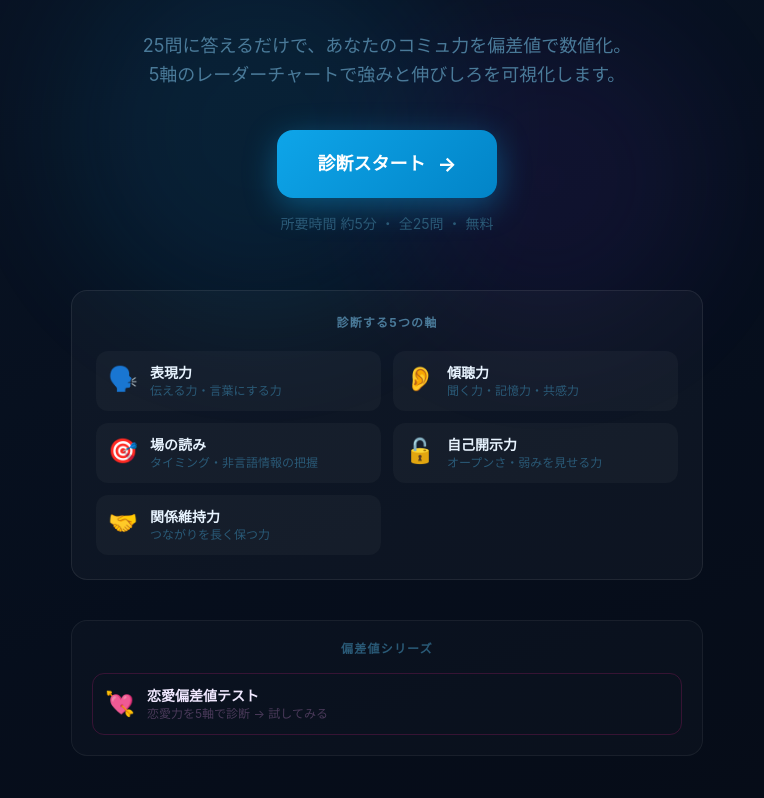
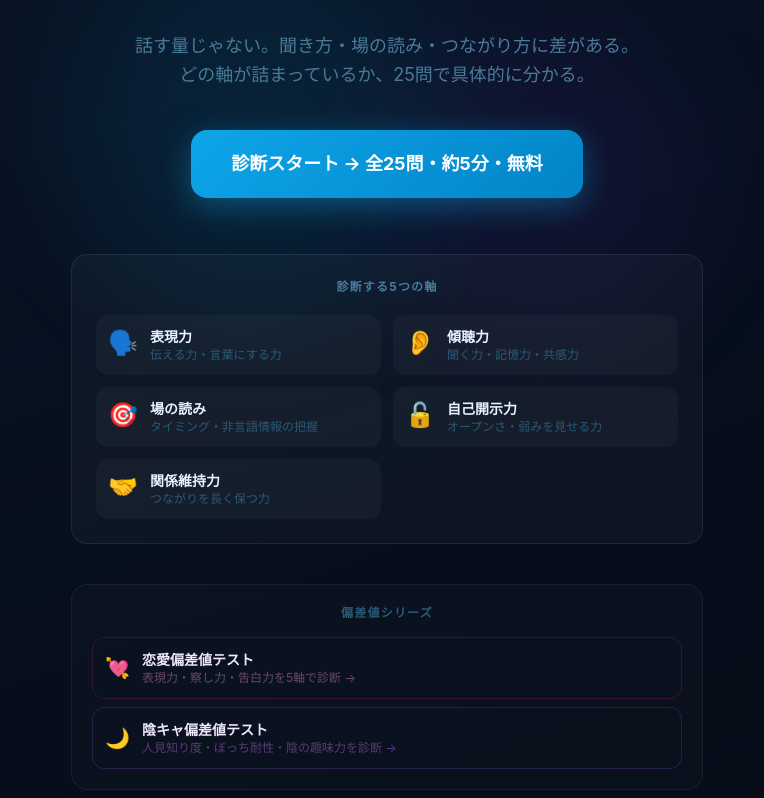
Before and after one commit to yokusern/renai-hensachi, a Next.js app: page /commu in a window 1280 px wide. Shown: the part 261-1059 px from the top of the page, without its empty margins (253-1017 px from the left). Built offline with nearby package versions, Linux system fonts and the light colour scheme.

Commit message:
Fix: concrete copy, opacity-8 bug, inka stat hero, commu+inka cross-links, illegible colors

```diff
--- a/app/commu/page.tsx
+++ b/app/commu/page.tsx
@@ -32,7 +32,7 @@ export default function CommuHome() {
     >
       <div className="fixed inset-0 pointer-events-none overflow-hidden">
         <div className="absolute top-1/4 left-1/4 w-96 h-96 rounded-full opacity-10 blur-3xl" style={{ background: "#0ea5e9" }} />
-        <div className="absolute bottom-1/4 right-1/4 w-80 h-80 rounded-full opacity-8 blur-3xl" style={{ background: "#7c3aed" }} />
+        <div className="absolute bottom-1/4 right-1/4 w-80 h-80 rounded-full blur-3xl" style={{ background: "#7c3aed", opacity: 0.08 }} />
       </div>
 
       <div className="relative z-10 w-full max-w-2xl mx-auto px-5 py-16">
@@ -54,9 +54,9 @@ export default function CommuHome() {
           </h1>
 
           <p className="text-base sm:text-lg leading-relaxed mb-10" style={{ color: "#4a7a99" }}>
-            25問に答えるだけで、あなたのコミュ力を偏差値で数値化。
+            話す量じゃない。聞き方・場の読み・つながり方に差がある。
             <br />
-            5軸のレーダーチャートで強みと伸びしろを可視化します。
+            どの軸が詰まっているか、25問で具体的に分かる。
           </p>
 
           <Link
@@ -67,13 +67,8 @@ export default function CommuHome() {
               boxShadow: "0 8px 32px rgba(14,165,233,0.4)",
             }}
           >
-            診断スタート
-            <span className="text-xl">→</span>
+            診断スタート → 全25問・約5分・無料
           </Link>
-
-          <p className="mt-4 text-sm" style={{ color: "#2a5a77" }}>
-            所要時間 約5分 ・ 全25問 ・ 無料
-          </p>
         </div>
 
         <div
@@ -109,17 +104,30 @@ export default function CommuHome() {
           <p className="text-xs font-bold tracking-widest uppercase mb-4 text-center" style={{ color: "#2a5a77" }}>
             偏差値シリーズ
           </p>
+          <div className="flex flex-col gap-2">
             <Link
               href="/"
               className="flex items-center gap-3 p-3 rounded-xl transition-all hover:bg-white/5"
               style={{ border: "1px solid rgba(233,30,140,0.2)" }}
             >
-            <span className="text-2xl">💘</span>
+              <span className="text-xl">💘</span>
               <div>
                 <p className="text-sm font-bold" style={{ color: "#f0e8ff" }}>恋愛偏差値テスト</p>
-              <p className="text-xs" style={{ color: "#4a3a5a" }}>恋愛力を5軸で診断 → 試してみる</p>
+                <p className="text-xs" style={{ color: "#6a4a6a" }}>表現力・察し力・告白力を5軸で診断 →</p>
               </div>
             </Link>
+            <Link
+              href="/inka"
+              className="flex items-center gap-3 p-3 rounded-xl transition-all hover:bg-white/5"
+              style={{ border: "1px solid rgba(168,85,247,0.2)" }}
+            >
+              <span className="text-xl">🌙</span>
+              <div>
+                <p className="text-sm font-bold" style={{ color: "#f0e8ff" }}>陰キャ偏差値テスト</p>
+                <p className="text-xs" style={{ color: "#5a3a7a" }}>人見知り度・ぼっち耐性・陰の趣味力を診断 →</p>
+              </div>
+            </Link>
+          </div>
         </div>
 
         <p className="text-center text-xs leading-relaxed" style={{ color: "#1a3a55" }}>
--- a/app/commu/result/ResultClient.tsx
+++ b/app/commu/result/ResultClient.tsx
@@ -294,7 +294,7 @@ export default function CommuResultClient({ params }: Props) {
           className="rounded-2xl p-5 mb-8"
           style={{ background: "rgba(233,30,140,0.05)", border: "1px solid rgba(233,30,140,0.15)" }}
         >
-          <p className="text-xs font-bold tracking-widest uppercase mb-3 text-center" style={{ color: "#6b3a5a" }}>
+          <p className="text-xs font-bold tracking-widest uppercase mb-3 text-center" style={{ color: "#7a5a9a" }}>
             偏差値シリーズ
           </p>
           <Link
@@ -304,7 +304,7 @@ export default function CommuResultClient({ params }: Props) {
             <span className="text-2xl">💘</span>
             <div className="flex-1">
               <p className="text-sm font-bold" style={{ color: "#f0e8ff" }}>恋愛偏差値テスト</p>
-              <p className="text-xs" style={{ color: "#4a3a5a" }}>恋愛力を5軸で偏差値化 →</p>
+              <p className="text-xs" style={{ color: "#8a5a7a" }}>表現力・察し力・告白力を5軸で診断 →</p>
             </div>
           </Link>
           <Link
@@ -315,7 +315,7 @@ export default function CommuResultClient({ params }: Props) {
             <span className="text-2xl">🌙</span>
             <div className="flex-1">
               <p className="text-sm font-bold" style={{ color: "#f0e8ff" }}>陰キャ偏差値テスト</p>
-              <p className="text-xs" style={{ color: "#3a2a5a" }}>人見知り・ぼっち耐性・陰の趣味を偏差値化 →</p>
+              <p className="text-xs" style={{ color: "#7a5a8a" }}>人見知り・ぼっち耐性・陰の趣味を診断 →</p>
             </div>
           </Link>
         </div>
--- a/app/inka/page.tsx
+++ b/app/inka/page.tsx
@@ -32,7 +32,7 @@ export default function InkaHome() {
     >
       <div className="fixed inset-0 pointer-events-none overflow-hidden">
         <div className="absolute top-1/4 left-1/4 w-96 h-96 rounded-full opacity-10 blur-3xl" style={{ background: "#a855f7" }} />
-        <div className="absolute bottom-1/4 right-1/4 w-80 h-80 rounded-full opacity-8 blur-3xl" style={{ background: "#6d28d9" }} />
+        <div className="absolute bottom-1/4 right-1/4 w-80 h-80 rounded-full blur-3xl" style={{ background: "#6d28d9", opacity: 0.08 }} />
       </div>
 
       <div className="relative z-10 w-full max-w-2xl mx-auto px-5 py-16">
@@ -44,19 +44,24 @@ export default function InkaHome() {
             🌙 陰キャ度診断
           </div>
 
+          <div className="inline-flex items-center gap-2 text-sm font-bold px-4 py-2 rounded-full mb-4" style={{ background: "rgba(168,85,247,0.1)", color: "#c084fc", border: "1px solid rgba(168,85,247,0.2)" }}>
+            日本人の約6割が陰キャ傾向と回答
+          </div>
+
           <h1
             className="text-5xl sm:text-6xl font-black mb-5 leading-tight"
             style={{ letterSpacing: "-0.03em", color: "#f0e8ff" }}
           >
-            陰キャ偏差値
+            自分がどんな
+            <span style={{ color: "#a855f7" }}>陰キャ</span>か
             <br />
-            <span style={{ color: "#a855f7" }}>テスト</span>
+            分類される
           </h1>
 
-          <p className="text-base sm:text-lg leading-relaxed mb-10" style={{ color: "#5a4a7a" }}>
-            25問に答えるだけで、あなたの陰キャ度を偏差値で数値化。
+          <p className="text-base sm:text-lg leading-relaxed mb-10" style={{ color: "#7a5a9a" }}>
+            人見知り・ぼっち耐性・趣味没頭の5軸で偏差値化。
             <br />
-            5軸のレーダーチャートで「どんな陰キャか」を可視化します。
+            25問・約5分・無料。
           </p>
 
           <Link
@@ -71,9 +76,6 @@ export default function InkaHome() {
             <span className="text-xl">→</span>
           </Link>
 
-          <p className="mt-4 text-sm" style={{ color: "#3a2a5a" }}>
-            所要時間 約5分 ・ 全25問 ・ 無料
-          </p>
         </div>
 
         <div
@@ -135,10 +137,8 @@ export default function InkaHome() {
           </div>
         </div>
 
-        <p className="text-center text-xs leading-relaxed" style={{ color: "#2a1a4a" }}>
-          調査根拠: 約6割が陰キャ傾向（20%「陰キャ」+ 39%「どちらかといえば陰キャ」と回答）。
-          <br />
-          設問は社交不安尺度・孤独親和性研究・Big Fiveをもとに設計。
+        <p className="text-center text-xs leading-relaxed" style={{ color: "#6a4a8a" }}>
+          設問は社交不安尺度・孤独親和性研究・Big Fiveをもとに設計。結果は保存されません。
         </p>
       </div>
 
--- a/app/page.tsx
+++ b/app/page.tsx
@@ -6,12 +6,12 @@ const TESTS = [
     startHref: "/quiz",
     emoji: "💘",
     title: "恋愛偏差値テスト",
-    desc: "恋愛力を偏差値で数値化",
+    desc: "なぜ恋愛がうまくいかないか、5軸の数値で見える",
     accent: "#e91e8c",
     accentBg: "rgba(233,30,140,0.12)",
     accentBorder: "rgba(233,30,140,0.25)",
     accentGlow: "rgba(233,30,140,0.4)",
-    categories: ["コミュニケーション力", "自己理解度", "相手への理解度", "行動力", "メンタル安定度"],
+    categories: ["表現力", "傾聴力", "察し力", "告白力", "依存度"],
     research: "Gottman / ECR-R / 感情知性尺度",
   },
   {
@@ -19,7 +19,7 @@ const TESTS = [
     startHref: "/commu/quiz",
     emoji: "💬",
     title: "コミュ力偏差値テスト",
-    desc: "コミュ力を偏差値で数値化",
+    desc: "話す量じゃない。どの軸で詰まっているか数値で分かる",
     accent: "#0ea5e9",
     accentBg: "rgba(14,165,233,0.12)",
     accentBorder: "rgba(14,165,233,0.25)",
@@ -32,7 +32,7 @@ const TESTS = [
     startHref: "/inka/quiz",
     emoji: "🌙",
     title: "陰キャ偏差値テスト",
-    desc: "陰キャ度を偏差値で数値化",
+    desc: "人見知り・ぼっち耐性・趣味没頭。自分がどのタイプか分類される",
     accent: "#a855f7",
     accentBg: "rgba(168,85,247,0.12)",
     accentBorder: "rgba(168,85,247,0.25)",
@@ -49,8 +49,8 @@ export default function Hub() {
       style={{ background: "linear-gradient(160deg, #0d0820 0%, #080612 60%, #060410 100%)" }}
     >
       <div className="fixed inset-0 pointer-events-none overflow-hidden">
-        <div className="absolute top-1/4 left-1/5 w-96 h-96 rounded-full opacity-8 blur-3xl" style={{ background: "#e91e8c" }} />
-        <div className="absolute bottom-1/3 right-1/5 w-80 h-80 rounded-full opacity-8 blur-3xl" style={{ background: "#0ea5e9" }} />
+        <div className="absolute top-1/4 left-1/5 w-96 h-96 rounded-full blur-3xl" style={{ background: "#e91e8c", opacity: 0.08 }} />
+        <div className="absolute bottom-1/3 right-1/5 w-80 h-80 rounded-full blur-3xl" style={{ background: "#0ea5e9", opacity: 0.08 }} />
       </div>
 
       <div className="relative z-10 w-full max-w-2xl mx-auto px-5 py-16">
@@ -75,7 +75,7 @@ export default function Hub() {
           </h1>
 
           <p className="text-base leading-relaxed" style={{ color: "#5a5a7a" }}>
-            25問の心理学ベース診断で、自分を数値化しよう。
+            心理学論文をもとに設計した25問。偏差値と5軸レーダーで、自分の傾向が数値になる。
           </p>
         </div>
 
```
Lines whose indentation alone changed are shown as unchanged.
